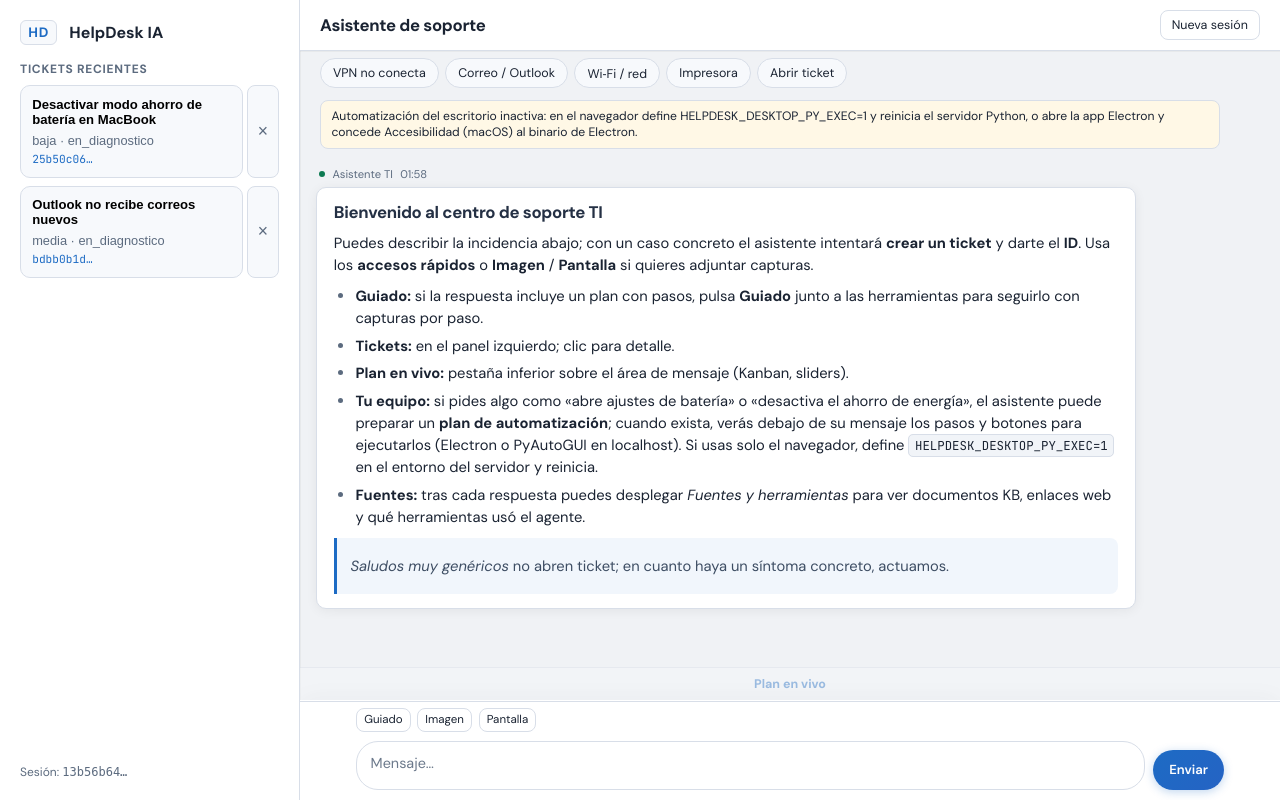
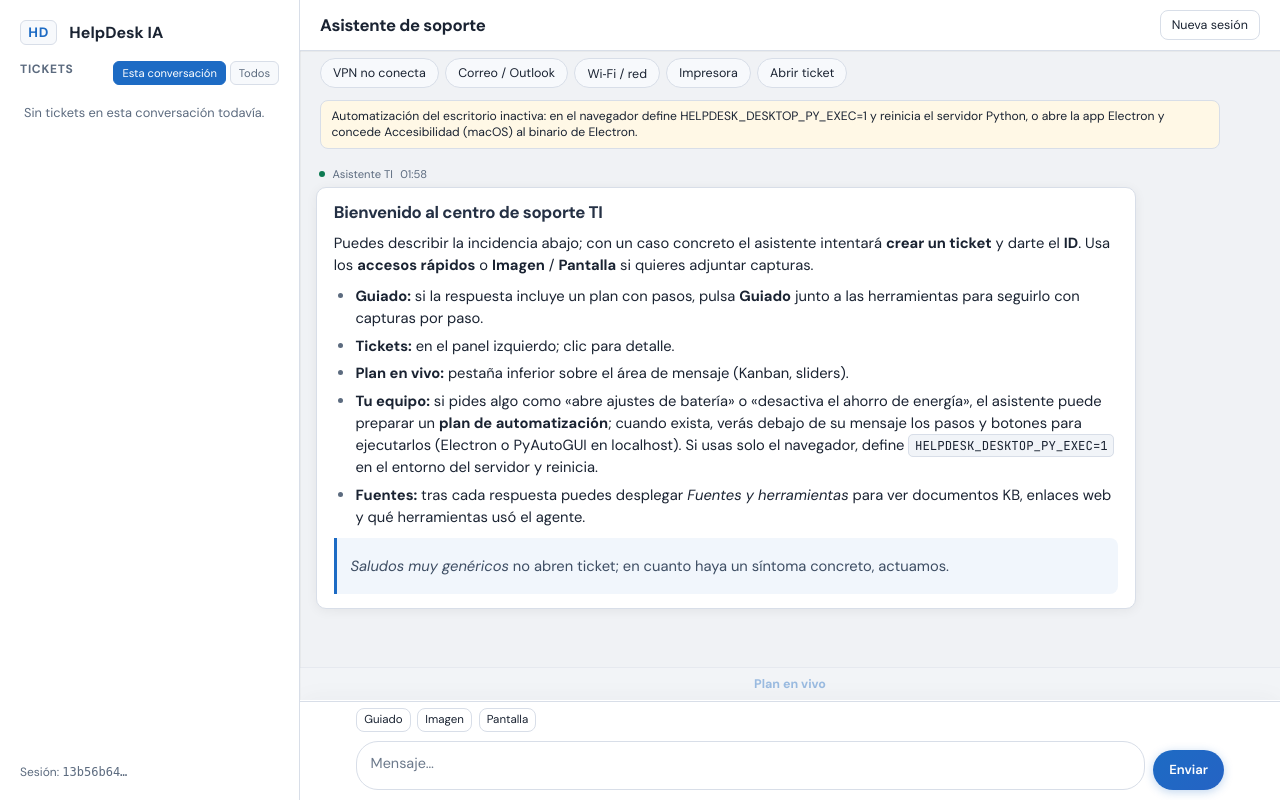
Before and after one commit to Pavitass/proyecto_ai, a FastAPI app: page / in a window 1280 px wide. Run offline with FastAPI, Linux system fonts and the light colour scheme; data comes from the database, SQL or seed files in the repository; data that the repository does not hold is empty; some libraries are stand-ins or nearby versions.

Commit message:
feat(ui): tickets sidebar tabs + priority chips

```diff
--- a/helpdesk_app/static/app.css
+++ b/helpdesk_app/static/app.css
@@ -1513,3 +1513,18 @@ body {
 .widget-choice-opt:hover { background: #eaf0f7; }
 .widget-severity input[type="range"] { width: 100%; }
 .widget-severity-label { font-size: 12px; color: var(--muted, #5c6b7f); margin-top: 4px; }
+
+/* Tickets tabs + chips ----- */
+.tickets-header { display: flex; justify-content: space-between; align-items: center; gap: 8px; margin-bottom: 8px; }
+.tickets-tabs { display: flex; gap: 4px; }
+.tickets-tabs .tab-btn { font-size: 0.7rem; padding: 4px 8px; border-radius: 6px; border: 1px solid var(--border); background: var(--elev); color: var(--muted); cursor: pointer; font-family: inherit; }
+.tickets-tabs .tab-btn.active { background: var(--accent); border-color: var(--accent); color: #fff; }
+.ticket-row1 { display: flex; justify-content: space-between; gap: 6px; align-items: center; }
+.ticket-row2 { display: flex; gap: 8px; font-size: 0.72rem; color: var(--muted); margin-top: 2px; }
+.ticket-title { font-weight: 600; font-size: 0.82rem; flex: 1; text-align: left; word-break: break-word; }
+.priority-chip { font-size: 0.65rem; padding: 2px 8px; border-radius: 999px; text-transform: uppercase; font-weight: 700; letter-spacing: 0.04em; }
+.priority-alta { background: #fde2e1; color: #b3261e; }
+.priority-media { background: #fdf3d8; color: #8a5a00; }
+.priority-baja { background: #e2e8ef; color: #4a5a73; }
+.priority-neutral { background: var(--elev); color: var(--muted); }
+.ticket-id { font-size: 0.65rem; color: var(--accent); }
--- a/helpdesk_app/templates/index.html
+++ b/helpdesk_app/templates/index.html
@@ -19,9 +19,15 @@
         <span class="logo" aria-hidden="true">HD</span>
         <div><strong>HelpDesk IA</strong></div>
       </div>
-      <div class="panel">
-        <h3>Tickets recientes</h3>
-        <div id="tickets" class="tickets"></div>
+      <div class="panel" id="ticketsPanel">
+        <div class="tickets-header">
+          <h3>Tickets</h3>
+          <div class="tickets-tabs">
+            <button type="button" class="tab-btn active" data-scope="thread">Esta conversación</button>
+            <button type="button" class="tab-btn" data-scope="all">Todos</button>
+          </div>
+        </div>
+        <div class="tickets" id="tickets"></div>
       </div>
       <p class="foot muted">Sesión: <code id="tid"></code></p>
     </aside>
@@ -424,38 +430,68 @@
       return false;
     }
 
+    let _ticketsScope = "thread";
+
     async function loadTickets() {
-      const box = document.getElementById("tickets");
+      const tid = window.__HELPDESK_THREAD_ID__ || "";
+      const url = (_ticketsScope === "thread" && tid)
+        ? "/api/tickets?thread_id=" + encodeURIComponent(tid)
+        : "/api/tickets";
+      let data = { tickets: [] };
       try {
-        const r = await fetch("/api/tickets");
-        const j = await r.json();
-        box.innerHTML = "";
-        (j.tickets || []).forEach((t) => {
-          const row = document.createElement("div");
-          row.className = "ticket-row";
-          const el = document.createElement("button");
-          el.type = "button";
-          el.className = "ticket";
-          el.innerHTML = `<strong>${escapeHtml(t.titulo)}</strong><span class="muted">${escapeHtml(t.prioridad)} · ${escapeHtml(t.estado)}</span><code>${escapeHtml(t.id.slice(0, 8))}…</code>`;
-          el.addEventListener("click", () => openTicketModal(t.id));
-          const del = document.createElement("button");
-          del.type = "button";
-          del.className = "btn-ticket-del";
-          del.title = "Eliminar ticket";
-          del.setAttribute("aria-label", "Eliminar");
-          del.textContent = "×";
-          del.addEventListener("click", (e) => {
-            e.stopPropagation();
-            deleteTicketById(t.id);
-          });
-          row.appendChild(el);
-          row.appendChild(del);
-          box.appendChild(row);
+        const r = await fetch(url);
+        if (r.ok) data = await r.json();
+      } catch (_) {}
+      const root = document.getElementById("tickets");
+      if (!root) return;
+      root.innerHTML = "";
+      if (!data.tickets || !data.tickets.length) {
+        const empty = document.createElement("div");
+        empty.className = "muted";
+        empty.style.padding = "8px 4px";
+        empty.textContent = _ticketsScope === "thread"
+          ? "Sin tickets en esta conversación todavía."
+          : "Sin tickets registrados.";
+        root.appendChild(empty);
+        return;
+      }
+      for (const t of data.tickets) {
+        const card = document.createElement("button");
+        card.type = "button";
+        card.className = "ticket";
+        card.dataset.id = t.id;
+        const prio = (t.prioridad || "").toLowerCase();
+        const chipClass = ["alta","media","baja"].includes(prio) ? prio : "neutral";
+        card.innerHTML = `
+          <div class="ticket-row1">
+            <span class="ticket-title">${(t.titulo || "(sin título)").replace(/</g,"&lt;")}</span>
+            <span class="priority-chip priority-${chipClass}">${prio || "—"}</span>
+          </div>
+          <div class="ticket-row2">
+            <span class="ticket-cat">${(t.categoria || "").replace(/</g,"&lt;")}</span>
+            <span class="ticket-state">${(t.estado || "").replace(/</g,"&lt;")}</span>
+          </div>
+          <code class="ticket-id">${String(t.id || "").slice(0, 8)}…</code>
+        `;
+        card.addEventListener("click", () => {
+          if (typeof window.helpdeskOpenTicket === "function") {
+            window.helpdeskOpenTicket(t.id);
+          } else if (typeof openTicketModal === "function") {
+            openTicketModal(t.id);
+          }
         });
-      } catch (e) {
-        box.textContent = "No se pudieron cargar tickets.";
+        root.appendChild(card);
       }
     }
+
+    document.querySelectorAll(".tickets-tabs .tab-btn").forEach((btn) => {
+      btn.addEventListener("click", () => {
+        document.querySelectorAll(".tickets-tabs .tab-btn").forEach((b) => b.classList.remove("active"));
+        btn.classList.add("active");
+        _ticketsScope = btn.dataset.scope || "thread";
+        loadTickets();
+      });
+    });
 
     async function openTicketModal(id) {
       currentModalTicketId = id;
@@ -552,6 +588,7 @@
         ),
         { isMarkdown: true }
       );
+      loadTickets();
     });
 
     let lastAssistantRawReply = "";
```
